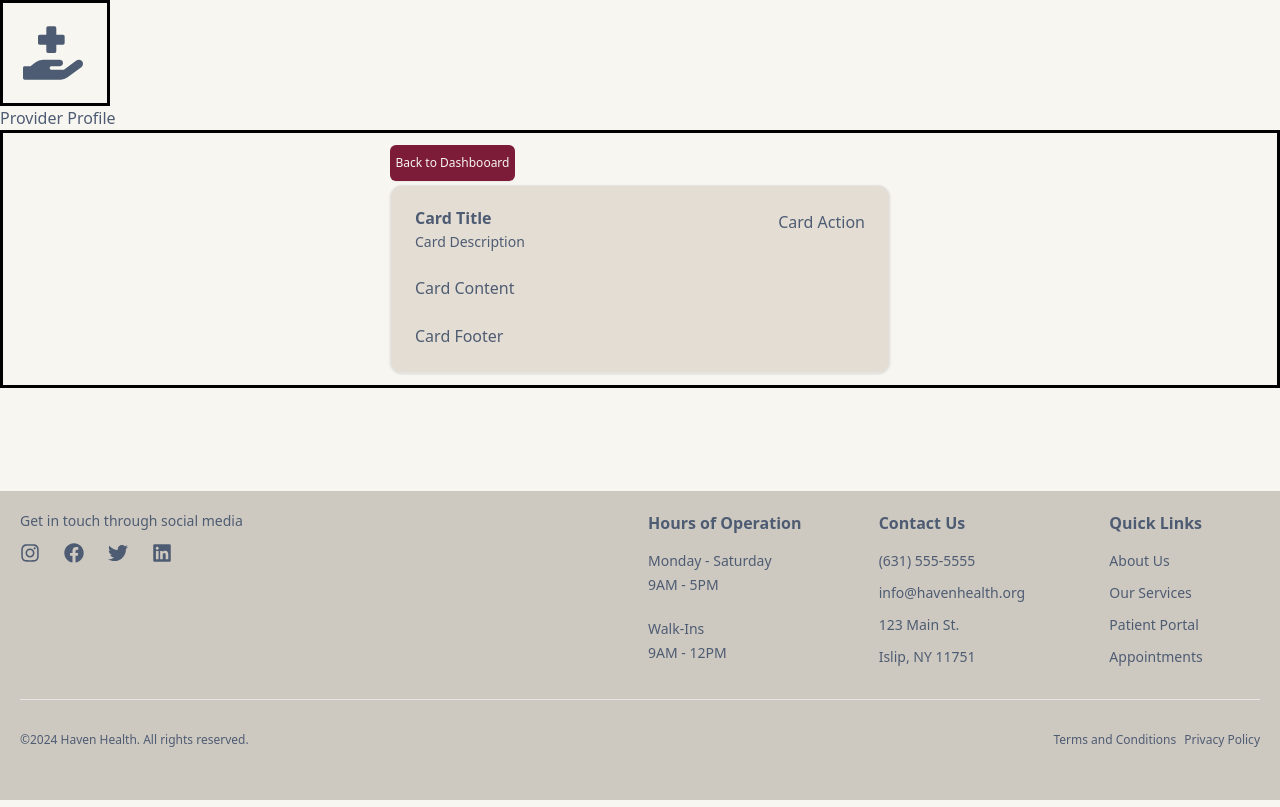
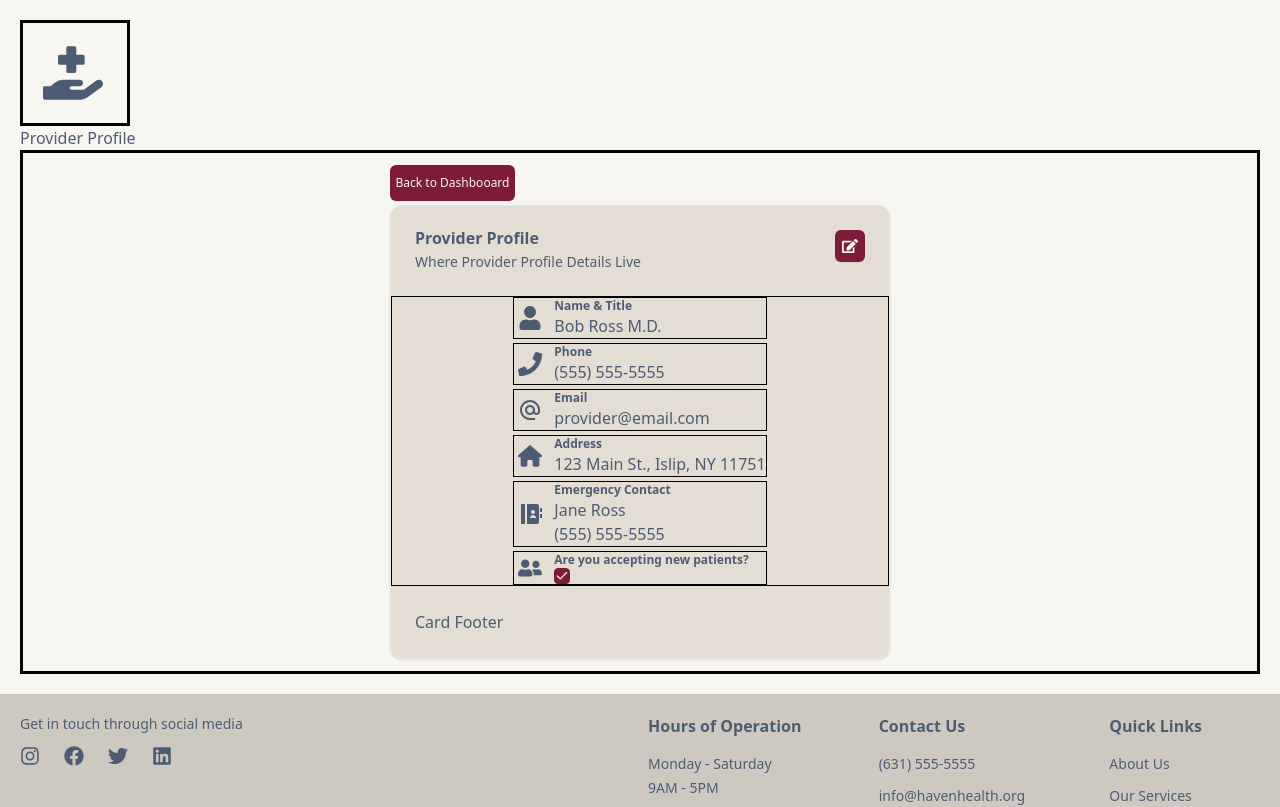
Before and after one commit to rzagramonte/haven-health, a Next.js app: page /provider/profile in a window 1280 px wide. Shown: the top 807 px of the page. Built offline with nearby package versions, Linux system fonts and the light colour scheme; no server answers.

Commit message:
feat(provider/profile): completed the card component for showing dynamic provider data
completed the card component for showing provider data

```diff
--- a/app/layout.tsx
+++ b/app/layout.tsx
@@ -30,7 +30,7 @@ export default function RootLayout({
 }>) {
   return (
     <html lang="en" suppressHydrationWarning>
-      <body className={`${inter.variable} font-sans h-screen flex flex-col`}>
+      <body className={`${inter.variable} font-sans flex flex-col`}>
         <ThemeProvider
           attribute="class"
           defaultTheme="system"
@@ -38,10 +38,9 @@ export default function RootLayout({
           disableTransitionOnChange
         >
           {children}
-
+          <Footer />
           <Toaster position="top-center" richColors />
         </ThemeProvider>
-        <Footer />
       </body>
     </html>
   )
--- a/app/provider/profile/page.tsx
+++ b/app/provider/profile/page.tsx
@@ -1,4 +1,15 @@
-import { FaHandHoldingMedical } from 'react-icons/fa'
+import Link from 'next/link'
+import type { IconType } from 'react-icons'
+import {
+  FaEdit,
+  FaHandHoldingMedical,
+  FaPhone,
+  FaUser,
+  FaUserFriends,
+} from 'react-icons/fa'
+import { FaHouse } from 'react-icons/fa6'
+import { MdAlternateEmail } from 'react-icons/md'
+import { RiContactsBookFill } from 'react-icons/ri'
 
 import { Avatar } from '@/components/ui/avatar'
 import { Button } from '@/components/ui/button'
@@ -11,31 +22,118 @@ import {
   CardHeader,
   CardTitle,
 } from '@/components/ui/card'
+import { Checkbox } from '@/components/ui/checkbox'
+
+export type ProviderDetailsBlock = [
+  { label: string; key: 'name'; value: string; icon: IconType },
+  { label: string; key: 'phone'; value: string; icon: IconType },
+  { label: string; key: 'email'; value: string; icon: IconType },
+  { label: string; key: 'address'; value: string; icon: IconType },
+  {
+    label: string
+    key: 'emergencyContact'
+    value: {
+      firstName: string
+      lastName: string
+      phone: string
+    }
+    icon: IconType
+  },
+  { label: string; key: 'newPatients'; value: boolean; icon: IconType },
+]
+
+const providerDummyData: ProviderDetailsBlock = [
+  { label: 'Name & Title', key: 'name', value: 'Bob Ross M.D.', icon: FaUser },
+  { label: 'Phone', key: 'phone', value: '(555) 555-5555', icon: FaPhone },
+  {
+    label: 'Email',
+    key: 'email',
+    value: 'provider@email.com',
+    icon: MdAlternateEmail,
+  },
+  {
+    label: 'Address',
+    key: 'address',
+    value: '123 Main St., Islip, NY 11751',
+    icon: FaHouse,
+  },
+  {
+    label: 'Emergency Contact',
+    key: 'emergencyContact',
+    value: {
+      firstName: 'Jane',
+      lastName: 'Ross',
+      phone: '(555) 555-5555',
+    },
+    icon: RiContactsBookFill,
+  },
+  {
+    label: 'Are you accepting new patients?',
+    key: 'newPatients',
+    value: true,
+    icon: FaUserFriends,
+  },
+]
 
 export default function ProfilePage() {
   return (
-    <main className="flex-grow">
+    <main className="flex-grow p-5">
       <div className="border-3 border-black w-full max-w-[110px]">
         <Avatar className="w-[100px] h-[100px] bg-background flex items-center justify-center">
           <FaHandHoldingMedical className="w-[60px] h-[60px] text-foreground" />
         </Avatar>
       </div>
       <h1>Provider Profile</h1>
-
       <div className="p-3 flex flex-col gap-1 items-center border-3 border-black">
         <div className=" w-full max-w-[500px]">
-          <Button className="w-full max-w-[125px] text-xs">
-            Back to Dashbooard
-          </Button>
+          <Link href="/provider/dashboard">
+            <Button className="w-full max-w-[125px] text-xs cursor-pointer">
+              Back to Dashbooard
+            </Button>
+          </Link>
         </div>
         <Card className="w-full max-w-[500px] bg-card">
           <CardHeader>
-            <CardTitle>Card Title</CardTitle>
-            <CardDescription>Card Description</CardDescription>
-            <CardAction>Card Action</CardAction>
+            <CardTitle>Provider Profile</CardTitle>
+            <CardDescription>
+              Where Provider Profile Details Live
+            </CardDescription>
+            <CardAction>
+              <Button className="w-full max-w-[30px] h-full cursor-pointer">
+                <FaEdit className="w-full" />
+              </Button>
+            </CardAction>
           </CardHeader>
-          <CardContent>
-            <p>Card Content</p>
+          <CardContent className="border-1 border-black flex flex-col items-center">
+            <ul className="flex flex-col gap-1">
+              {providerDummyData.map(({ key, label, value, icon: Icon }) => (
+                <li
+                  key={key}
+                  className="border-1 border-black flex items-center gap-2"
+                >
+                  <div className="w-8 h-8 flex items-center justify-center">
+                    <Icon className="w-6 h-6" />
+                  </div>
+                  <div className="flex flex-col">
+                    <p className="text-xs font-semibold">{label}</p>
+                    {key === 'emergencyContact' && typeof value === 'object' ? (
+                      <>
+                        <p>
+                          {value.firstName} {value.lastName}
+                        </p>
+                        <p>{value.phone}</p>
+                      </>
+                    ) : key === 'newPatients' ? (
+                      <Checkbox checked={value}>
+                        <span>{value ? ' Yes' : 'No'}</span>
+                      </Checkbox>
+                    ) : (
+                      <p>{value}</p>
+                    )}
+                  </div>
+                </li>
+              ))}
+            </ul>
           </CardContent>
           <CardFooter>
             <p>Card Footer</p>
--- a/components/ui/footer.tsx
+++ b/components/ui/footer.tsx
@@ -97,7 +97,7 @@ export const locationHours = [
 
 const Footer = () => {
   return (
-    <footer className="p-5 bg-muted">
+    <footer className="p-5 bg-muted h-95">
       <div className="flex w-full flex-col justify-between gap-4 lg:flex-row lg:items-start lg:text-left">
         <div className="flex w-full max-w-[90%] flex-col justify-between gap-3 lg:items-start">
           <p className="text-muted-foreground max-w-[70%] text-sm">
```
